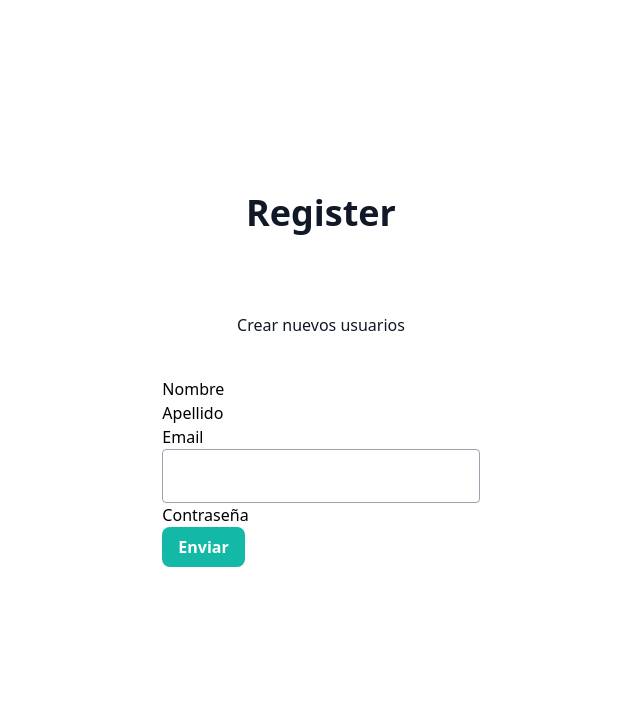
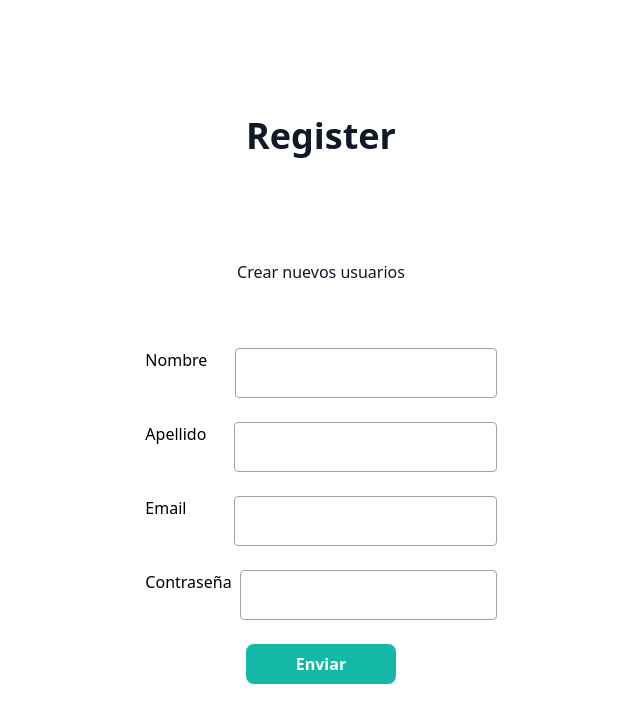
Before and after one commit to mariandrean/NewValue, a React (Vite) app in the folder client/: page /dashboard/register in a window 1280 px wide. Shown: the top 722 px of the page, without its empty margins (319-959 px from the left). Built offline with nearby package versions, Linux system fonts and the light colour scheme; sample sign-in values are in the browser's storage.

Commit message:
fix(client):style-register-form

```diff
--- a/client/src/components/RegisterForm.jsx
+++ b/client/src/components/RegisterForm.jsx
@@ -16,34 +16,34 @@ const RegisterForm = () => {
     }
     return (
         <>
-            <div className="flex flex-col items-center justify-center min-h-screen bg-white-100">
-                <form onSubmit={handleSubmit(onSubmit)}>
+            <div className="flex flex-col items-center justify-center min-h-screen min-w-[500px] bg-white-100">
+                <form className="min-w-[300px] gap-6 flex flex-col justify-center"onSubmit={handleSubmit(onSubmit)}>
                     <h1 className="text-4xl text-gray-900 mb-20 text-center font-semibold">Register</h1>
                     <h3 className="text-1xl text-gray-900 mb-10 text-center">Crear nuevos usuarios</h3>
-                    <div>
-                        <label>Nombre</label>
-                        <input type="text" {...register('name')} />
+                    <div className="flex">
+                        <label className="mr-7">Nombre</label>
+                        <input className="input border border-gray-400 appearance-none rounded w-full p-3 focus focus:border-teal-500 focus:outline-none active:outline-none active:border-teal-500" type="text" {...register('name')} />
 
                     </div>
-                    <div>
-                        <label>Apellido</label>
-                        <input type="text" {...register('lastname')} />
+                    <div className="flex">
+                        <label className="mr-7">Apellido</label>
+                        <input className="input border border-gray-400 appearance-none rounded w-full p-3 focus focus:border-teal-500 focus:outline-none active:outline-none active:border-teal-500" type="text" {...register('lastname')} />
                     </div>
-                    <div>
-                        <label>Email</label>
-                        <input className="input border border-gray-400 appearance-none rounded w-full px-3 py-3 pt-5 pb-2 focus focus:border-indigo-600 focus:outline-none active:outline-none active:border-indigo-600" type="text" {...register('email', { pattern: /^[-\w.%+]{1,64}@(?:[A-Z0-9-]{1,63}\.){1,125}[A-Z]{2,63}$/i })} />
+                    <div className="flex">
+                        <label className="mr-12">Email</label>
+                        <input className="input border border-gray-400 appearance-none rounded w-full p-3 focus focus:border-teal-500 focus:outline-none active:outline-none active:border-teal-500" type="text" {...register('email', { pattern: /^[-\w.%+]{1,64}@(?:[A-Z0-9-]{1,63}\.){1,125}[A-Z]{2,63}$/i })} />
                         {errors.email?.type === 'pattern' && <p>El formato del email es incorrecto</p>}
                     </div>
-                    <div>
-                        <label>Contraseña</label>
-                        <input type="text" {...register('password', { required: true })} />
+                    <div className="flex">
+                        <label className="mr-2">Contraseña</label>
+                        <input className="input border border-gray-400 appearance-none rounded w-full p-3 focus focus:border-teal-500 focus:outline-none active:outline-none active:border-teal-500" type="text" {...register('password', { required: true })} />
                         {errors.password?.type === 'required' && <p>El campo password es requerido</p>}
                     </div>
                     {/* <div>
                         <label>Confirmar</label>
                         <input type="text" />
                     </div> */}
-                    <button className="bg-teal-500 text-white border-green-900 rounded-lg font-semibold py-2 px-4 hover:bg-teal-800 transition duration-300 ease-in-out mb-10" type="submit">
+                    <button className="w-[150px] self-center bg-teal-500 text-white border-green-900 rounded-lg font-semibold py-2 px-4 hover:bg-teal-800 transition duration-300 ease-in-out" type="submit">
                         Enviar
                     </button>
                 </form>
```
